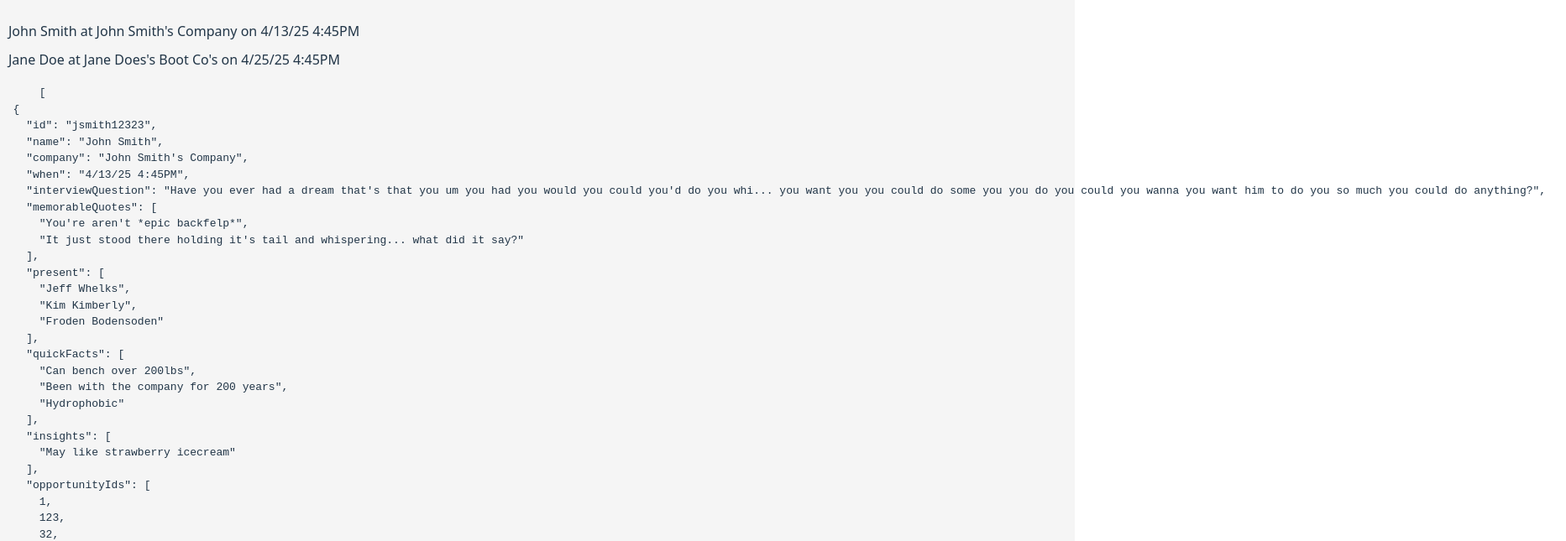
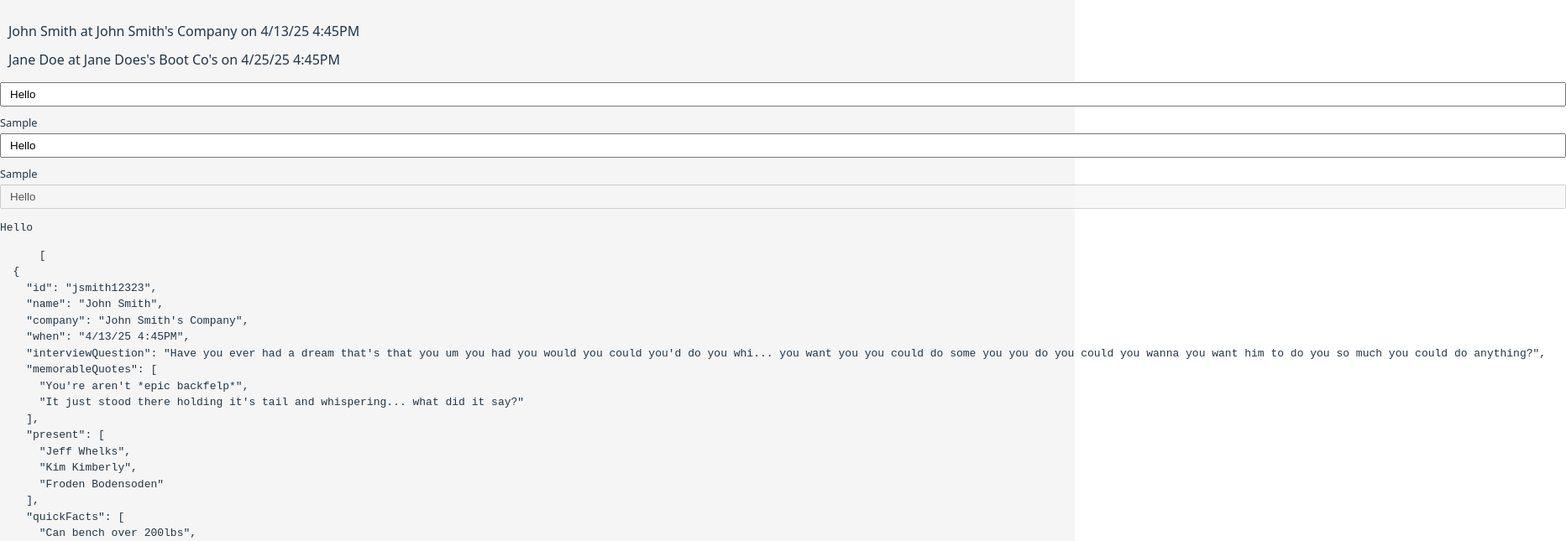
Before and after one commit to Iubalus/arborist, a Vue app in the folder arborist/: page / in a window 1280 px wide. Shown: the top 645 px of the page at 84% size, 1865 px wide, since content can reach past the window. Built offline with nearby package versions, Linux system fonts and the light colour scheme.

Commit message:
Create a label text reusable bit

```diff
--- a/arborist/src/App.vue
+++ b/arborist/src/App.vue
@@ -14,6 +14,19 @@
         </InterviewSnapshot>
       </div>
     </div>
+    <LabelText
+      v-model:value="testValue"
+    />
+    <LabelText
+      label="Sample"
+      v-model:value="testValue"
+    />
+    <LabelText
+      label="Sample"
+      v-model:value="testValue"
+      read-only
+    />
+    <pre>{{ testValue }}</pre>
     <pre>
       {{ profiles }}
     </pre>
@@ -23,12 +36,14 @@
 import { defineComponent } from "vue";
 import InterviewSnapshot from './components/InterviewSnapshot.vue';
 import { loadProfiles, Profile } from "./data";
+import LabelText from "./components/bits/LabelText.vue";
 export default defineComponent({
-  components: { InterviewSnapshot },
+  components: { InterviewSnapshot, LabelText },
   data() {
     return {
       profiles: [],
-      selectedProfile: null
+      selectedProfile: null,
+      testValue: "Hello"
     }
   },
   created() {
--- /dev/null
+++ b/arborist/src/components/bits/LabelText.vue
@@ -0,0 +1,59 @@
+<template>
+    <div class="label-container">
+        <label v-show="!!label">{{ label }}</label>
+        <input v-model="internalValue" type="text" :disabled="readOnly" />
+    </div>
+</template>
+<script lang="ts">
+import { defineComponent } from 'vue'
+
+export default defineComponent({
+    props: {
+        label: {
+            type: String,
+            default: () => null
+        },
+        value: {
+            type: String,
+            required: true
+        },
+        readOnly: {
+            type: Boolean,
+            default: false
+        }
+    },
+    emits: ['update:value'],
+    data() {
+        return {
+            internalValue: this.value
+        }
+    },
+    watch: {
+        internalValue: {
+            handler: function (v: string) {
+                //@ts-ignore
+                this.$emit('update:value', v);
+            }
+        }
+    }
+})
+
+</script>
+<style scoped>
+.label-container {
+    margin-top: 10px;
+    width: 100%;
+    box-sizing: border-box;
+
+    label {
+        font-size: 0.8em;
+        display: block;
+        margin-bottom: 3px;
+    }
+
+    input {
+        padding: 5px 10px;
+        width: 100%;
+    }
+}
+</style>
```
